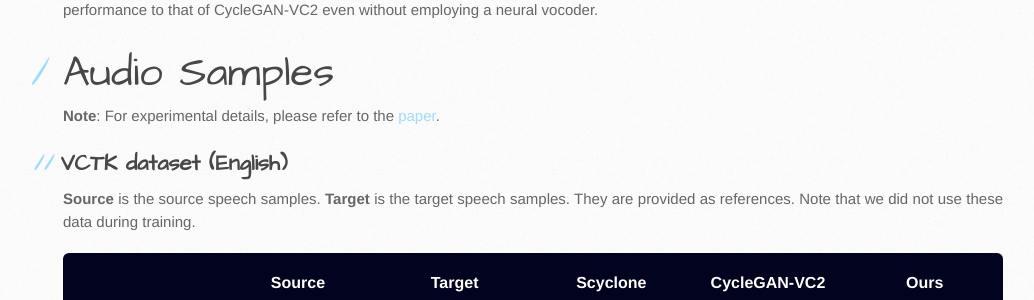
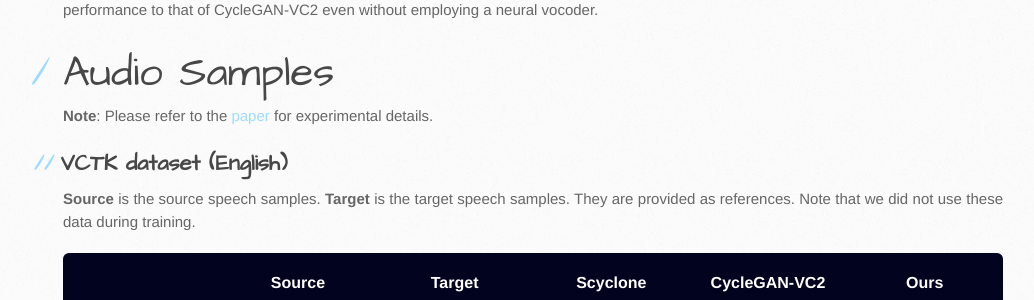
Before and after one commit to moneybrain-research/axial-residual-networks-vc, a Jekyll site: the page built from index.md, in a window 1280 px wide and 900 px high, scrolled down 310 px. Shown: the part 153-453 px from the top of the window, without its empty margins (107-1141 px from the left). Built offline with Jekyll 4.4.1, drawn with Linux system fonts in a browser that asks for light colours; our own code applies the rules of GitHub Pages for plain Markdown files.

```diff
--- a/index.md
+++ b/index.md
@@ -9,7 +9,7 @@ We propose a novel architecture and improved training objectives for non-paralle
 
 # Audio Samples
 
-**Note**: For experimental details, please refer to the [paper](https://arxiv.org/abs/2102.08075).
+**Note**: Please refer to the [paper](https://arxiv.org/abs/2102.08075) for experimental details.
 
 
 
```
